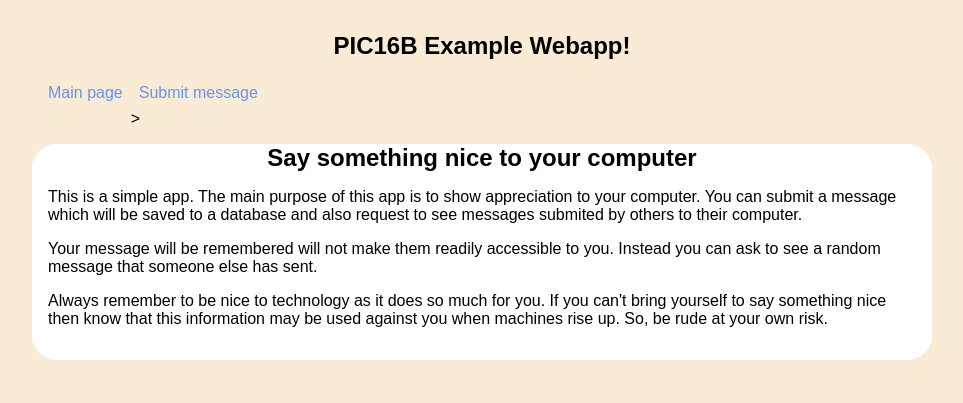
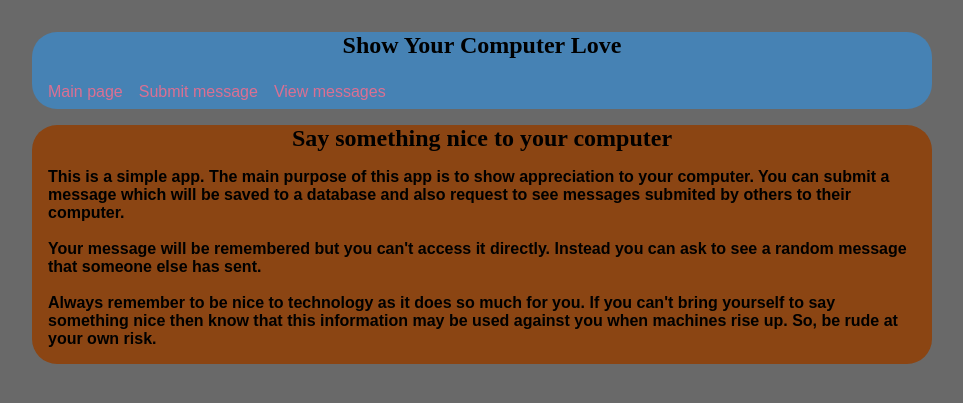
Before and after one commit to Nour110/simple_webapp, a Flask app: page / in a window 1280 px wide. Shown: the top 403 px of the page, without its empty margins (158-1121 px from the left). Run offline with Flask 2, Linux system fonts and the light colour scheme.

Commit message:
Finished

```diff
--- a/Web_app/app.py
+++ b/Web_app/app.py
@@ -1,43 +1,92 @@
 # export FlASK_ENV = development
 # flask run
 
+# Imports
 from flask import Flask, render_template, request, g
 import sqlite3
 
+# This function will create a new database unless one already exists.
+# it will return a connection to the database
 def get_message_db():
+	# check if the database does not exist. If it doesn't then create it and return a connection to it
 	if 'message_db' not in g:
-		g.message_db = sqlite3.connect('message_db.sqlite')
+		g.message_db = sqlite3.connect("message_db.sqlite")
+		curr = g.message_db.cursor()
+		curr.execute("CREATE TABLE IF NOT EXISTS messages (id,handle,message)")
+		# we must commit to esnure our table has been added
+		g.message_db.commit()
+		return g.message_db
+
+	# Create a connection to the database then return the connection
 	g.message_db = sqlite3.connect("message_db.sqlite")
-	curr = g.message_db.cursor()
-	curr.execute("CREATE TABLE IF NOT EXISTS messages (id,handle,message)")
-	g.message_db.commit()
-
 	return g.message_db
 
+
+# function to insert a new row into the database
 def insert_message(request):
+	# first we establish a connection to the database using our previous function
 	db = get_message_db()
 	curr = db.cursor()
+
+	# we pull the user inputted info from request
 	msg = request.form['message']
 	name = request.form['name']
+
+	# extract the total number of rows in the database
 	number = curr.execute("SELECT COUNT(1) FROM messages").fetchone()[0]
+	# add 1 to that value
 	number = number+1
+
+	# insert the row with the correct id#, handle and message
 	cmd = "INSERT INTO messages (id,handle,message) VALUES (:num,:nme,:mess)"
 	key = {"num":number,"nme":name,"mess":msg}
 	curr.execute(cmd,key)
+	# commit to make sure we inserted the row and close our connection
 	db.commit()
+	db.close()
+	# return
 	return
 
+# function to pull n random messages from the database
+def random_message(n):
+	# establish a connection to the database using our previous function
+	db = get_message_db()
+	curr = db.cursor()
+
+	# check if there are enough messages, otherwise we'll display all the messages
+	number = curr.execute("SELECT COUNT(1) FROM messages").fetchone()[0]
+	if n > number:
+		n = number
+
+	# pull the messages and the handles from the database and save them to output
+	cmd = "SELECT handle, message FROM messages ORDER BY RANDOM() LIMIT "+str(n)
+	output = curr.execute(cmd).fetchall()
+	# close our connection to the database
+	db.close()
+	# returns a list of tuples, with the first element of each tuple being the handle
+	# the second element of each tuple is the message
+	return output
+
+
+# initialize our webapp
 app = Flask(__name__)
 
+# define and load the main page of our webapp
 @app.route("/")
 def main():
 	return render_template("main.html")
 
-
+# handle the submission of user input and call the insert_message function to save it to our database
 @app.route("/submit/", methods= ["POST","GET"])
 def submit():
 	if request.method == "GET":
 		return render_template("submit.html")
-	if request.method == "POST":
+	else:
 		insert_message(request)
 		return render_template("submit.html", thanks = True)
+
+
+@app.route("/view/")
+def view():
+	display = random_message(7)
+	return render_template("view.html",messages = display)
--- a/Web_app/static/style.css
+++ b/Web_app/static/style.css
@@ -1,6 +1,6 @@
 html {
     font-family: sans-serif;
-    background: AntiqueWhite;
+    background: #696969;
     padding: 1rem;
 }
 
@@ -10,14 +10,18 @@ body {
 }
 
 h1 {
-    color: rgb(0, 0, 0);
-    font-family: sans-serif;
+    color: #F5F5F5k;
+    font-family: fangsong;
     margin: 1rem 0;
     text-align: center;
 }
 
+p {
+    font-family: fantasy;
+}
+
 a {
-    color: CornflowerBlue;
+    color: #DB7093;
     text-decoration: none;
 }
 
@@ -27,7 +31,7 @@ hr {
 }
 
 nav {
-    background: AntiqueWhite;
+    background: #4682B4;
     padding: 0 0.5rem;
     border-radius: 25px;
 }
@@ -46,7 +50,7 @@ nav ul li a {
 
 .content {
     padding: 0 1rem 1rem;
-    background: white;
+    background: #8B4513;
     border-radius: 25px;
 }
 
@@ -54,6 +58,6 @@ nav ul li a {
     text-align: center;
     margin: 1em 0;
     padding: 1em;
-    background: #cae6f6;
+    background: #8B4513;
     border: 1px solid #377ba8;
 }
--- a/Web_app/templates/base.html
+++ b/Web_app/templates/base.html
@@ -1,12 +1,13 @@
 <!doctype html>
 <link rel="stylesheet" href="{{ url_for('static', filename='style.css') }}">
-<title>{% block title %}{% endblock %} - PIC16B Website</title>
+<title>{% block title %}{% endblock %} Nice</title>
 <nav>
-  <h1>PIC16B Example Webapp!</h1>
+  <h1>Show Your Computer Love</h1>
   <!-- <b>Navigation:</b> -->
   <ul>
     <li><a href="{{ url_for('main') }}">Main page</a></li>
-    <li><a href="{{ url_for('submit')}}">Submit message</a>></li>
+    <li><a href="{{ url_for('submit')}}">Submit message</a></li>
+    <li><a href="{{ url_for('view')}}">View messages</a></li>
   </ul>
 </nav>
 <section class="content">
--- a/Web_app/templates/main.html
+++ b/Web_app/templates/main.html
@@ -5,10 +5,12 @@
 {% endblock %}
 
 {% block content %}
-  <p>This is a simple app. The main purpose of this app is to show appreciation to your computer. You can submit a message which will be saved to a database and also request to see messages submited by others to their computer.</p>
-
-  <p>Your message will be remembered will not make them readily accessible to you. Instead you can ask to see a random message that someone else has sent.</p>
-
-  <p>Always remember to be nice to technology as it does so much for you. If you can't bring yourself to say something nice then know that this information may be used against you when machines rise up. So, be rude at your own risk.</p>
+  <b>This is a simple app. The main purpose of this app is to show appreciation to your computer. You can submit a message which will be saved to a database and also request to see messages submited by others to their computer.</b>
+  <br>
+  <br>
+  <b>Your message will be remembered but you can't access it directly. Instead you can ask to see a random message that someone else has sent.</b>
+  <br>
+  <br>
+  <b>Always remember to be nice to technology as it does so much for you. If you can't bring yourself to say something nice then know that this information may be used against you when machines rise up. So, be rude at your own risk.</b>
 
 {% endblock %}
--- a/Web_app/templates/submit.html
+++ b/Web_app/templates/submit.html
@@ -1,7 +1,7 @@
 {% extends 'base.html' %}
 
 {%block header %}
-<h1>{% block title %}Your Message{% endblock %}</h1>
+<h1>{% block title %}Here you can submit a message{% endblock %}</h1>
 {% endblock %}
 
 {% block content %}
```
Also changed, not shown: Web_app/templates/view.html (added, +20 -0 lines), Web_app/message_db.sqlite, 1 other file.
